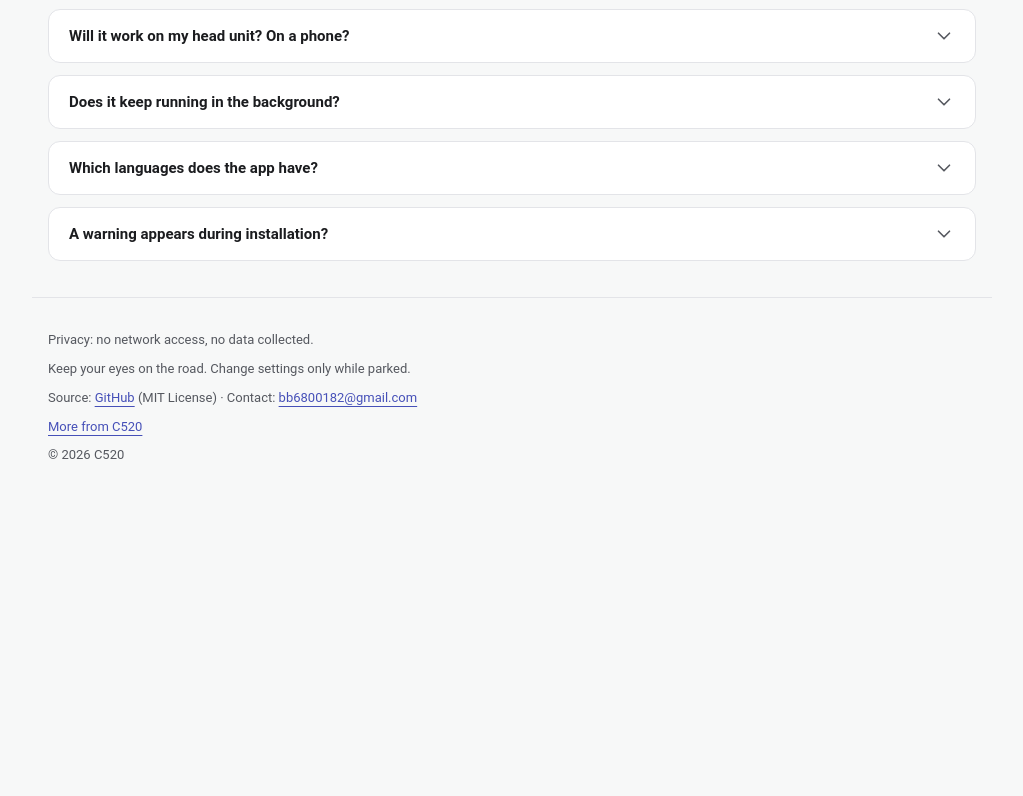
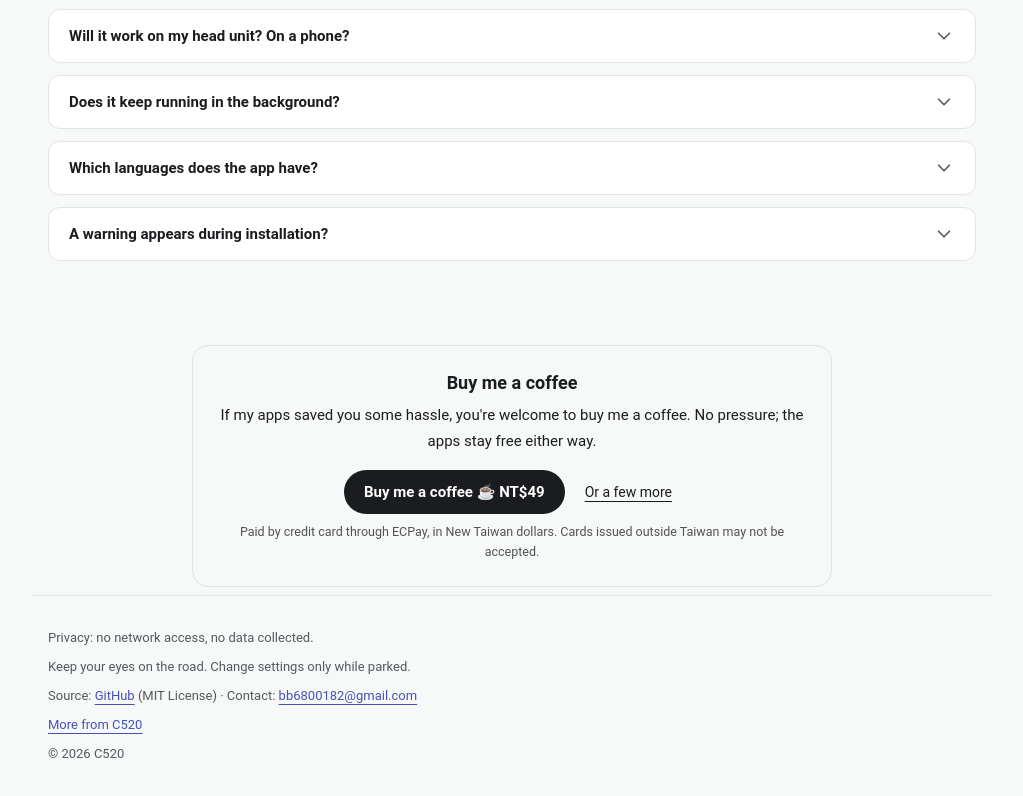
Before and after one commit to bb6800182-boop/cardimmer, a plain HTML site: page site/en/index.html in a window 1280 px wide. Shown: the part 1961-2757 px from the top of the page, without its empty margins (128-1151 px from the left). Before the commit the page ends 2459 px from the top, so only its background shows below. Drawn offline with Linux system fonts and the light colour scheme.

Commit message:
介紹頁加上「請我喝杯咖啡」的贊助連結
Co-Authored-By: Claude Fable 5.2 <noreply@anthropic.com>
Claude-Session: https://claude.ai/code/session_01HL1oKbzspenA3yTHZAF36J

```diff
--- a/site/en/index.html
+++ b/site/en/index.html
@@ -139,6 +139,14 @@ details[open] summary .ic { transform: rotate(180deg); }
   .actions .btn { width: 100%; }
 }
 @media (prefers-reduced-motion: reduce) { * { transition: none !important; } }
+/* 請我喝杯咖啡（每個介紹頁頁尾上方同一塊；顏色用這一頁自己的 token） */
+.coffee { box-sizing: border-box; width: calc(100% - 32px); max-width: 640px; margin: 48px auto 8px; padding: 24px 20px; border: 1px solid var(--hairline, rgba(0, 0, 0, .12)); border-radius: 16px; text-align: center; }
+.coffee h2 { margin: 0 0 8px; font-size: 18px; line-height: 1.4; }
+.coffee p { margin: 0 0 16px; font-size: 15px; line-height: 1.7; }
+.coffee-links { display: flex; flex-wrap: wrap; justify-content: center; align-items: center; gap: 4px 12px; }
+.coffee-btn { display: inline-flex; align-items: center; min-height: 44px; padding: 0 20px; border-radius: 999px; background: var(--primary, #1F2937); color: var(--on-primary, #FFFFFF); font-size: 15px; font-weight: 600; text-decoration: none; }
+.coffee-more { display: inline-flex; align-items: center; min-height: 44px; padding: 0 8px; color: inherit; font-size: 14px; }
+.coffee small { display: block; margin-top: 8px; font-size: 12.5px; opacity: .75; }
 </style>
 </head>
 <body>
@@ -240,6 +248,12 @@ details[open] summary .ic { transform: rotate(180deg); }
   </section>
 </main>
 
+<section class="coffee" aria-labelledby="coffee-title">
+  <h2 id="coffee-title">Buy me a coffee</h2>
+  <p>If my apps saved you some hassle, you're welcome to buy me a coffee. No pressure; the apps stay free either way.</p>
+  <div class="coffee-links"><a class="coffee-btn" href="https://p.ecpay.com.tw/3D733C6" target="_blank" rel="noopener noreferrer">Buy me a coffee ☕ NT$49</a><a class="coffee-more" href="https://p.ecpay.com.tw/083CF65" target="_blank" rel="noopener noreferrer">Or a few more</a></div>
+  <small>Paid by credit card through ECPay, in New Taiwan dollars. Cards issued outside Taiwan may not be accepted.</small>
+</section>
 <footer class="wrap foot">
   <p>Privacy: no network access, no data collected.</p>
   <p>Keep your eyes on the road. Change settings only while parked.</p>
```
Also changed, not shown: site/index.html (+14 -0 lines).
